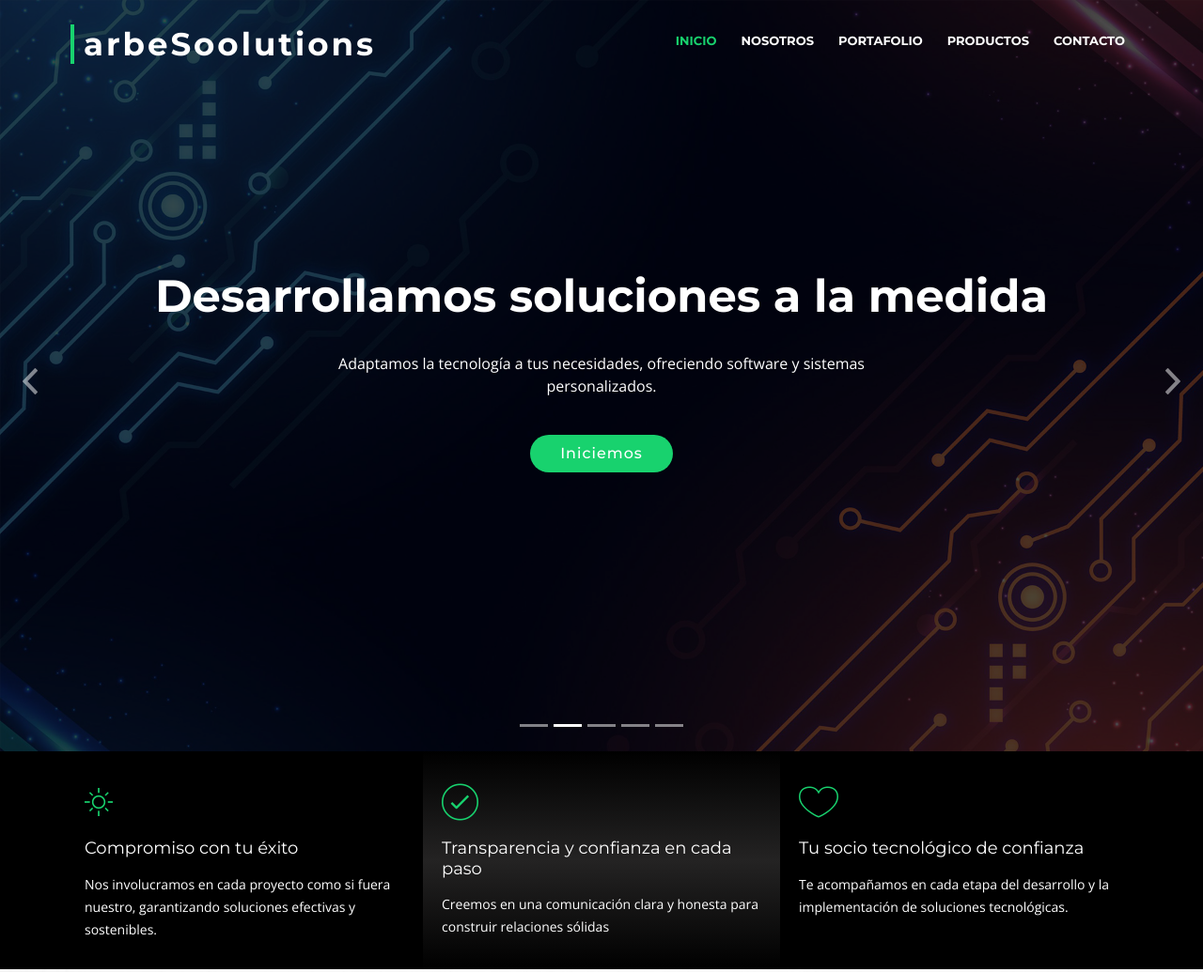
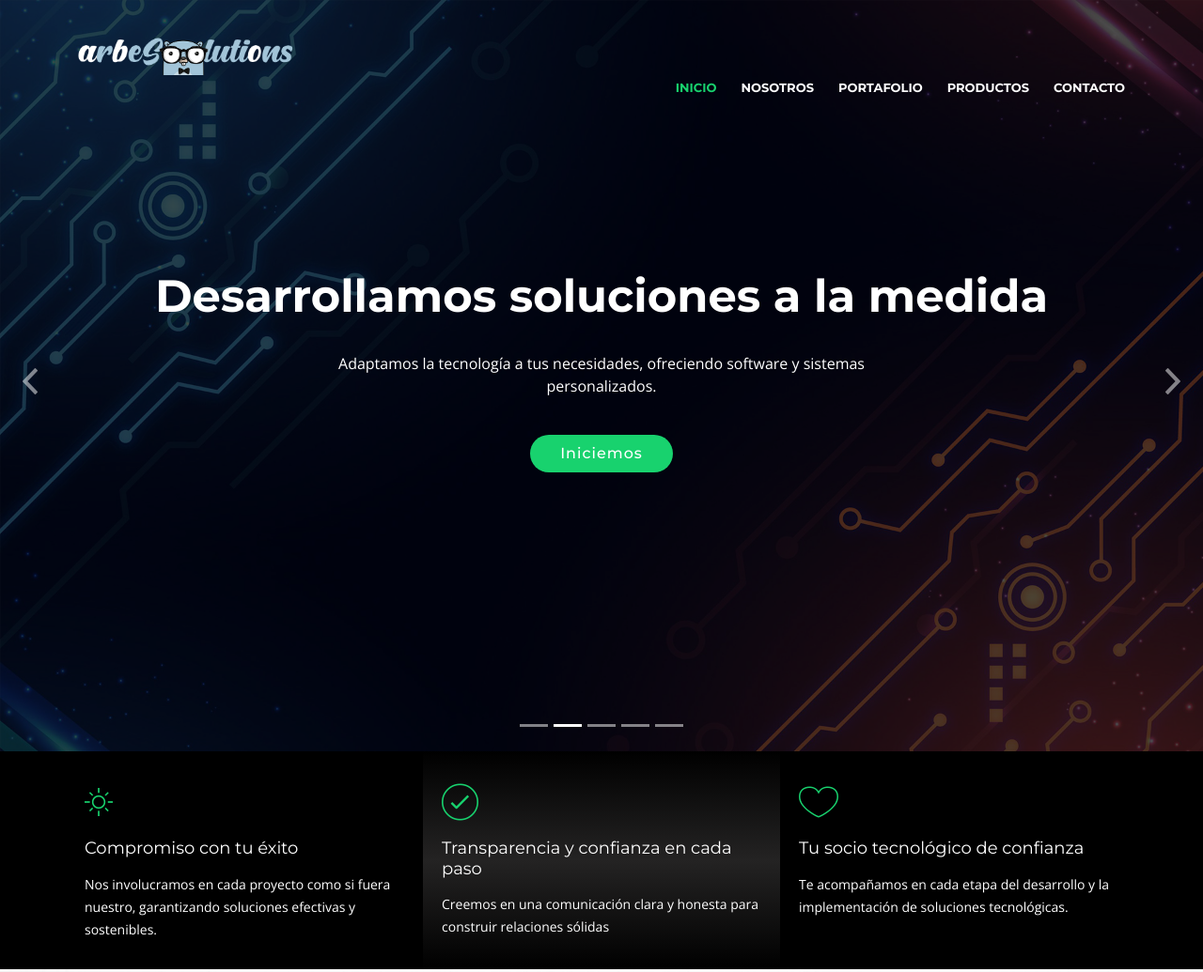
Before and after one commit to chrisarbe/arbesool, a plain HTML site: page index.html in a window 1280 px wide. Shown: the top 1035 px of the page at 94% size. Drawn offline with nearby package versions, Linux system fonts and the light colour scheme; files whose address does not match are found by name.

Commit message:
feat: Logo

```diff
--- a/index.html
+++ b/index.html
@@ -44,9 +44,9 @@
     <div class="container-fluid">
 
       <div id="logo" class="pull-left">
-        <h1><a href="#intro" class="scrollto">arbeSoolutions</a></h1>
+        <!-- <h1><a href="#intro" class="scrollto">arbeSoolutions</a></h1> -->
         <!-- Uncomment below if you prefer to use an image logo -->
-        <!-- <a href="#intro"><img src="img/logo.png" alt="" title="" /></a>-->
+        <a href="#intro"><img src="img/logo.png" alt="" title="" style="width: 35%;" /></a>
       </div>
 
       <nav id="nav-menu-container">
```
Also changed, not shown: img/logo.png (added).
